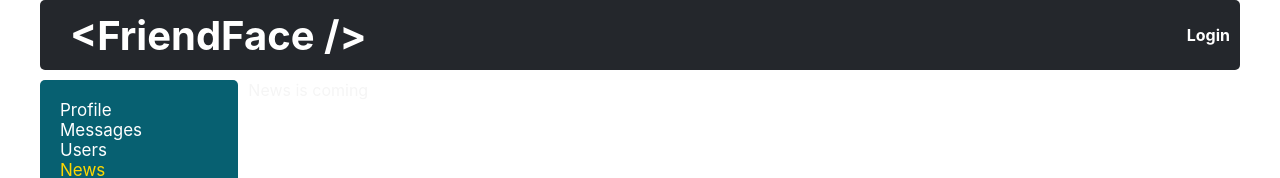
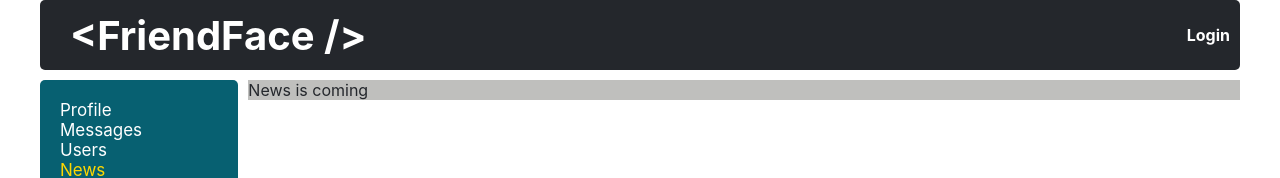
Before and after one commit to Normanar/my-nett2, a React (Create React App) app: page /news in a window 1280 px wide. Shown: the top 178 px of the page. Built offline with nearby package versions, Linux system fonts and the light colour scheme; no server answers.

Commit message:
component news add colors

```diff
--- a/src/components/News/News.module.css
+++ b/src/components/News/News.module.css
@@ -1,3 +1,4 @@
 .newsBlock {
-
+    background-color: #BFBFBD;
+    color: #24272C;
 }
```
